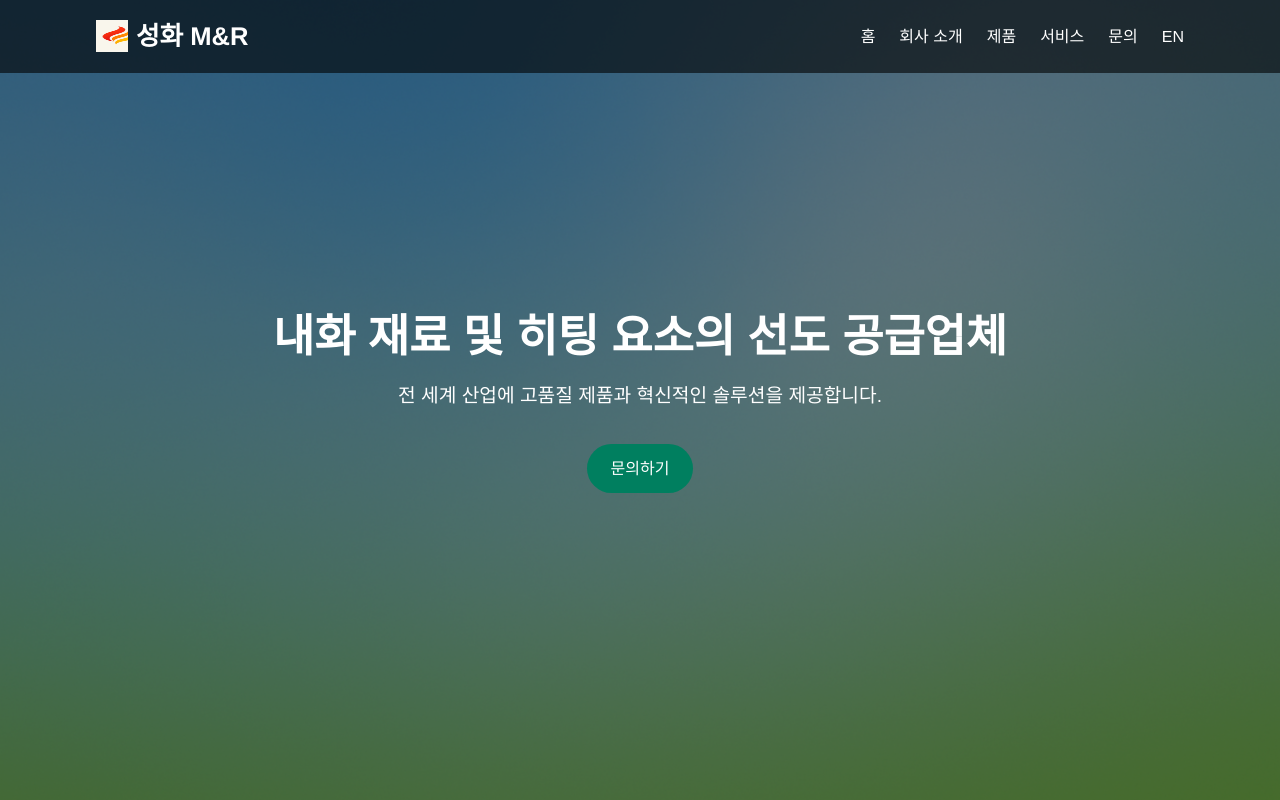
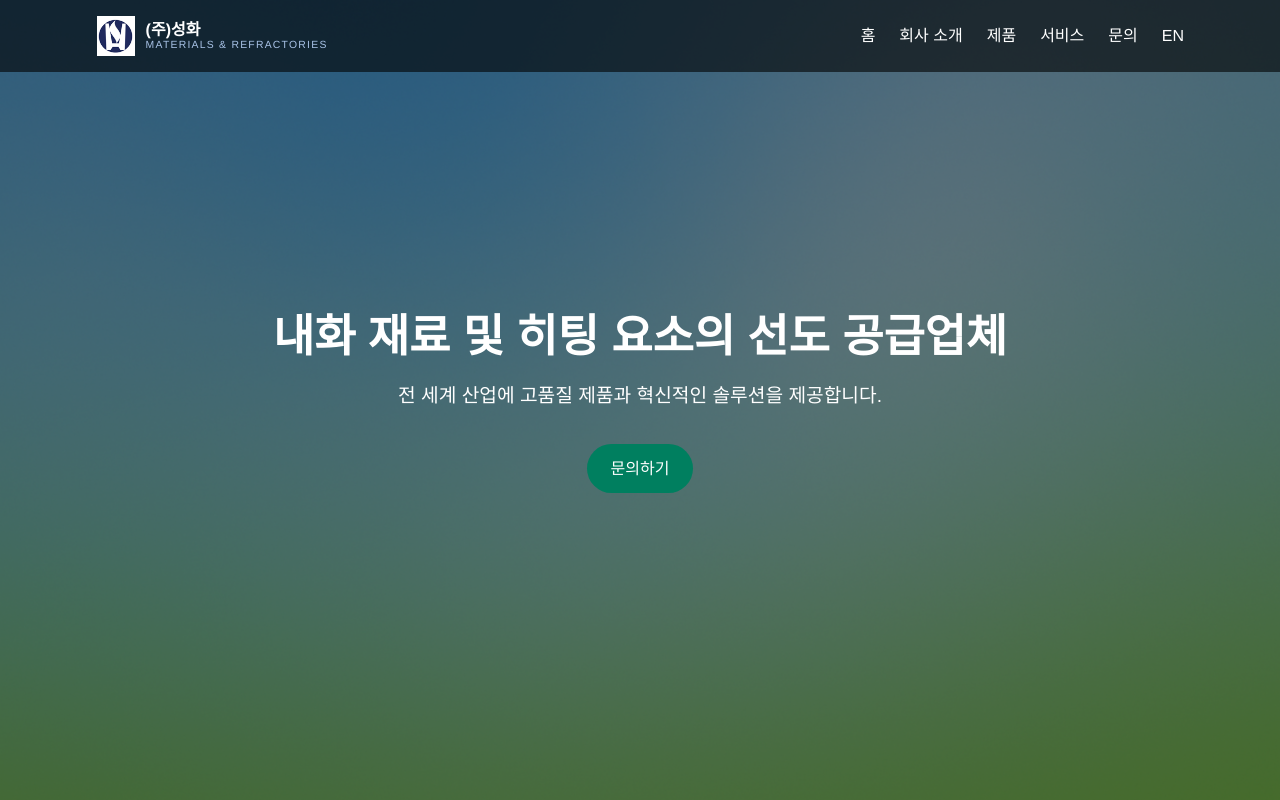
Before and after one commit to myul0424/sunghwamnr, a plain HTML site: page index.html in a window 1280 px wide. Shown: the top 800 px of the page. Drawn offline with Linux system fonts and the light colour scheme.

Commit message:
Update logo and tagline; refine header design

```diff
--- a/index.html
+++ b/index.html
@@ -10,7 +10,13 @@
   <!-- Header with navigation -->
   <header>
     <div class="container">
-      <div class="logo"><img src="logo-icon.png" alt="" class="logo-icon">성화 M&amp;R</div>
+      <a href="index.html" class="brand" aria-label="성화 M&amp;R 홈">
+        <img src="logo-mark.png" alt="성화 기업 마크" class="logo-mark" />
+        <span class="brand-text">
+          <span class="company-kr">(주)성화</span>
+          <span class="company-en">MATERIALS &amp; REFRACTORIES</span>
+        </span>
+      </a>
       <nav>
         <ul>
           <li><a href="#home">홈</a></li>
--- a/style.css
+++ b/style.css
@@ -38,18 +38,55 @@ header .container {
   padding: 1rem 2rem;
 }
 
-header .logo {
+/* Branding lockup (mark + text) */
+.brand {
   display: flex;
   align-items: center;
-  font-size: 1.6rem;
-  font-weight: bold;
+  text-decoration: none;
+  gap: 0.6rem;
 }
 
-/* Small icon next to the logo text */
-.logo-icon {
-  width: 32px;
-  height: 32px;
-  margin-right: 0.5rem;
+/* Company mark image */
+.logo-mark {
+  width: 40px;
+  height: 40px;
+  object-fit: contain;
+}
+
+/* Container for Korean and English names */
+.brand-text {
+  display: flex;
+  flex-direction: column;
+  line-height: 1.1;
+}
+
+.brand-text .company-kr {
+  font-weight: 700;
+  font-size: 1rem;
+  color: #ffffff;
+}
+
+/*
+ * English tagline styling
+ * - Slightly smaller size for subtlety
+ * - Increased letter spacing for a refined feel
+ * - Uppercase to match brand guidelines
+ * - Medium weight for clarity without overpowering the Korean name
+ * - Muted blue‑grey colour to complement the primary palette
+ */
+.brand-text .company-en {
+  font-size: 0.65rem;
+  letter-spacing: 0.12em;
+  text-transform: uppercase;
+  font-weight: 500;
+  color: #a8c2e6;
+}
+
+/* On small screens, hide the English tagline to save space */
+@media (max-width: 640px) {
+  .brand-text .company-en {
+    display: none;
+  }
 }
 
 header nav ul {
```
Also changed, not shown: index-en.html (+7 -1 lines), index-kr.html (+7 -1 lines), products-kr.html (+7 -1 lines), products.html (+7 -1 lines), logo-mark.png (added).
